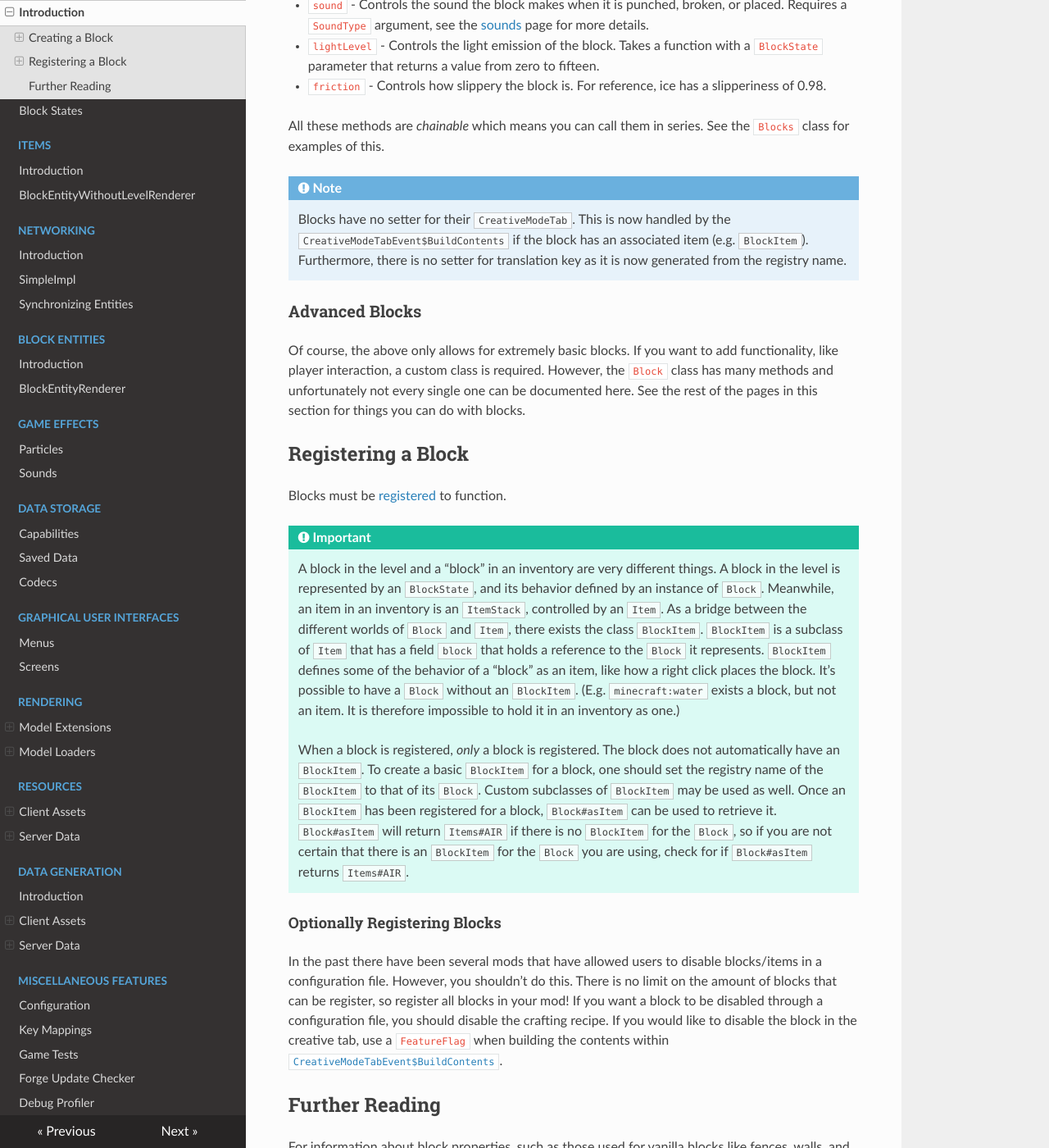
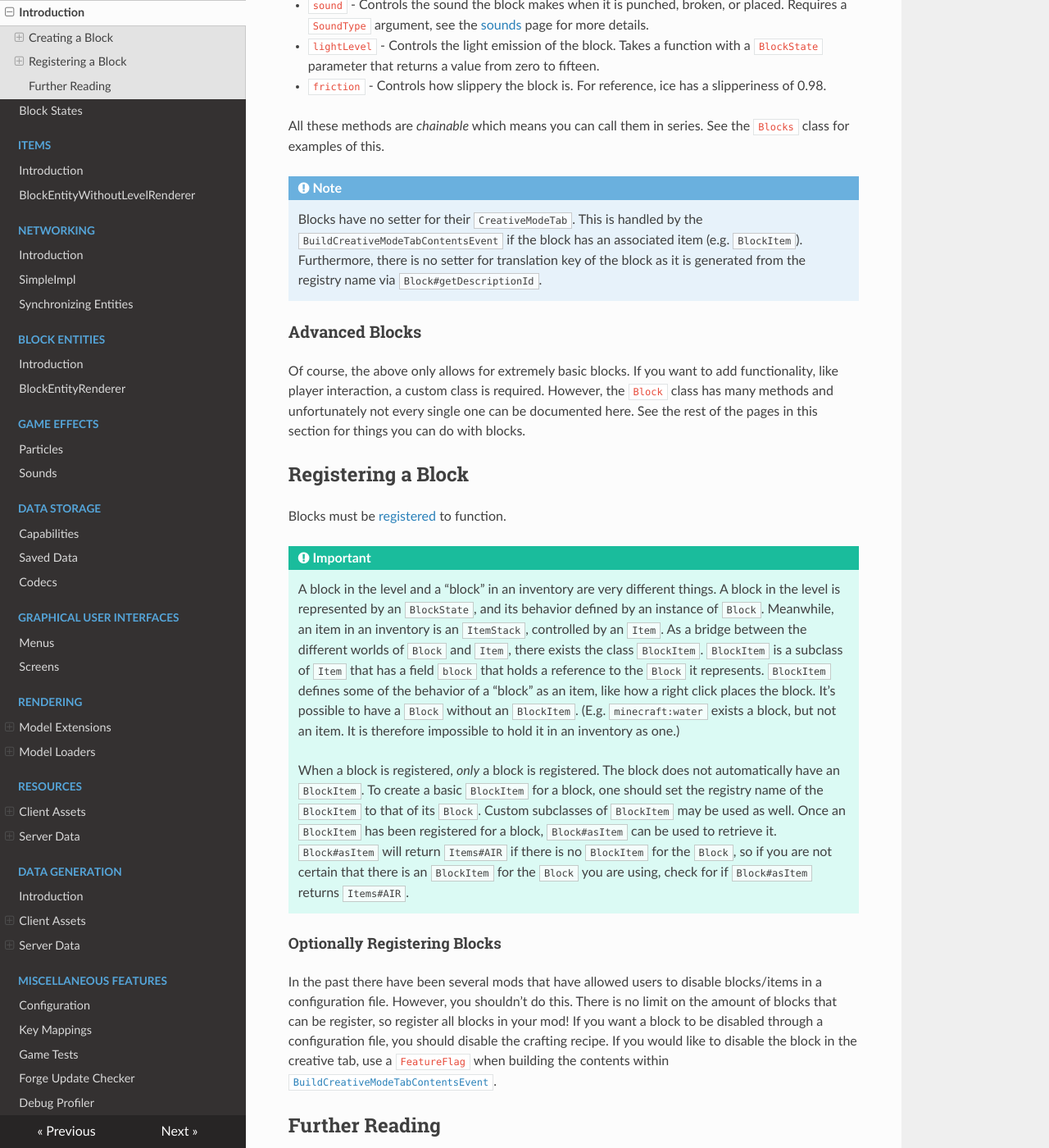
Before and after one commit to MinecraftForge/Documentation, an MkDocs documentation site: the page built from docs/blocks/index.md, in a window 1280 px wide and 1400 px high, scrolled down 637 px. Shown: the whole window at 82% size. Built offline with MkDocs 1.6.1, drawn with Linux system fonts in a browser that asks for light colours; nearby versions of some CDN libraries.

Commit message:
Update Blocks

```diff
--- a/docs/blocks/index.md
+++ b/docs/blocks/index.md
@@ -18,7 +18,7 @@ For simple blocks, which need no special functionality (think cobblestone, woode
 All these methods are *chainable* which means you can call them in series. See the `Blocks` class for examples of this.
 
 !!! note
-    Blocks have no setter for their `CreativeModeTab`. This is now handled by the [`CreativeModeTabEvent$BuildContents`][creativetabs] if the block has an associated item (e.g. `BlockItem`). Furthermore, there is no setter for translation key as it is now generated from the registry name.
+    Blocks have no setter for their `CreativeModeTab`. This is handled by the [`BuildCreativeModeTabContentsEvent`][creativetabs] if the block has an associated item (e.g. `BlockItem`). Furthermore, there is no setter for translation key of the block as it is generated from the registry name via `Block#getDescriptionId`.
 
 ### Advanced Blocks
 
@@ -36,7 +36,7 @@ Blocks must be [registered][registering] to function.
 
 #### Optionally Registering Blocks
 
-In the past there have been several mods that have allowed users to disable blocks/items in a configuration file. However, you shouldn't do this. There is no limit on the amount of blocks that can be register, so register all blocks in your mod! If you want a block to be disabled through a configuration file, you should disable the crafting recipe. If you would like to disable the block in the creative tab, use a `FeatureFlag` when building the contents within [`CreativeModeTabEvent$BuildContents`][creativetabs].
+In the past there have been several mods that have allowed users to disable blocks/items in a configuration file. However, you shouldn't do this. There is no limit on the amount of blocks that can be register, so register all blocks in your mod! If you want a block to be disabled through a configuration file, you should disable the crafting recipe. If you would like to disable the block in the creative tab, use a `FeatureFlag` when building the contents within [`BuildCreativeModeTabContentsEvent`][creativetabs].
 
 Further Reading
 ---------------
```
